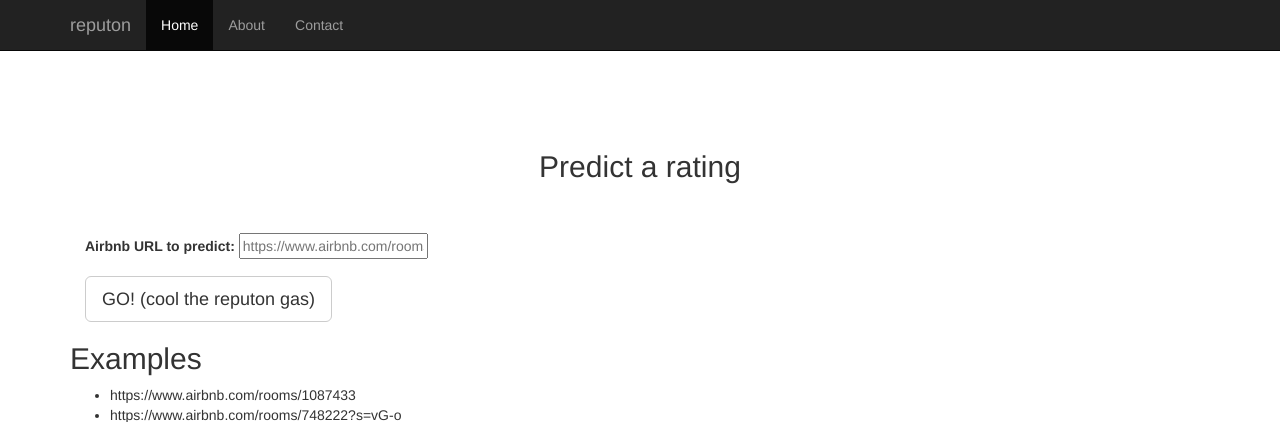
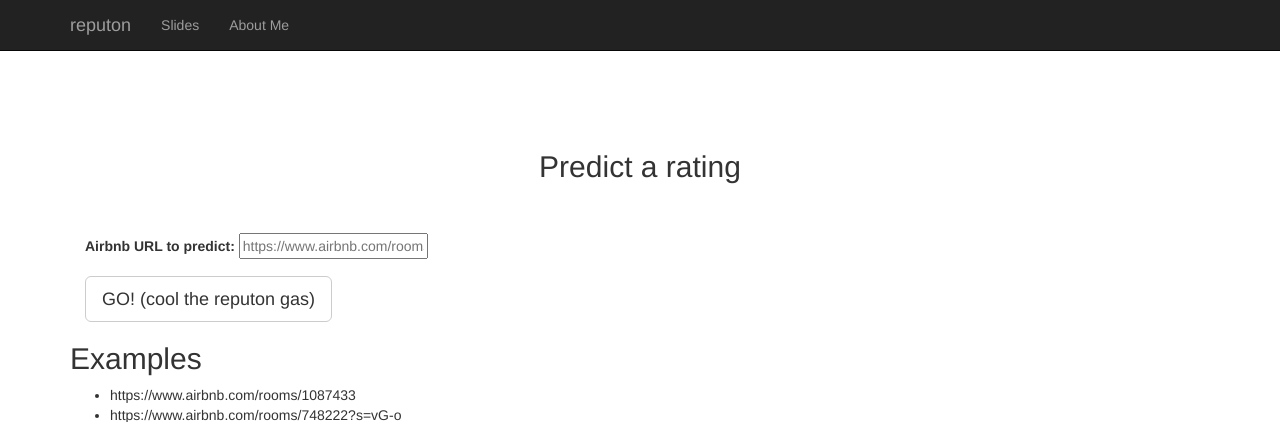
Before and after one commit to ibuder/reputon, a Flask app: page / in a window 1280 px wide. Shown: the top 422 px of the page. Run offline with Flask 2, Linux system fonts and the light colour scheme; parts of the project's set-up code (start-up, migrations or seed data) failed here and were passed over; some libraries are stand-ins or nearby versions.

Commit message:
Add link to personal website remove "Home" link

```diff
--- a/flask_app/templates/input.html
+++ b/flask_app/templates/input.html
@@ -39,13 +39,12 @@
             <span class="icon-bar"></span>
             <span class="icon-bar"></span>
           </button>
-          <a class="navbar-brand" href="#">reputon</a>
+          <a class="navbar-brand" class="active" href="/">reputon</a>
         </div>
         <div id="navbar" class="collapse navbar-collapse">
           <ul class="nav navbar-nav">
-            <li class="active"><a href="/">Home</a></li>
-            <li><a href="#about">About</a></li>
-            <li><a href="#contact">Contact</a></li>
+            <li><a href="#slides">Slides</a></li>
+            <li><a href="http://www.immanuelbuder.net" target="_new">About Me</a></li>
           </ul>
         </div><!--/.nav-collapse -->
       </div>
```
